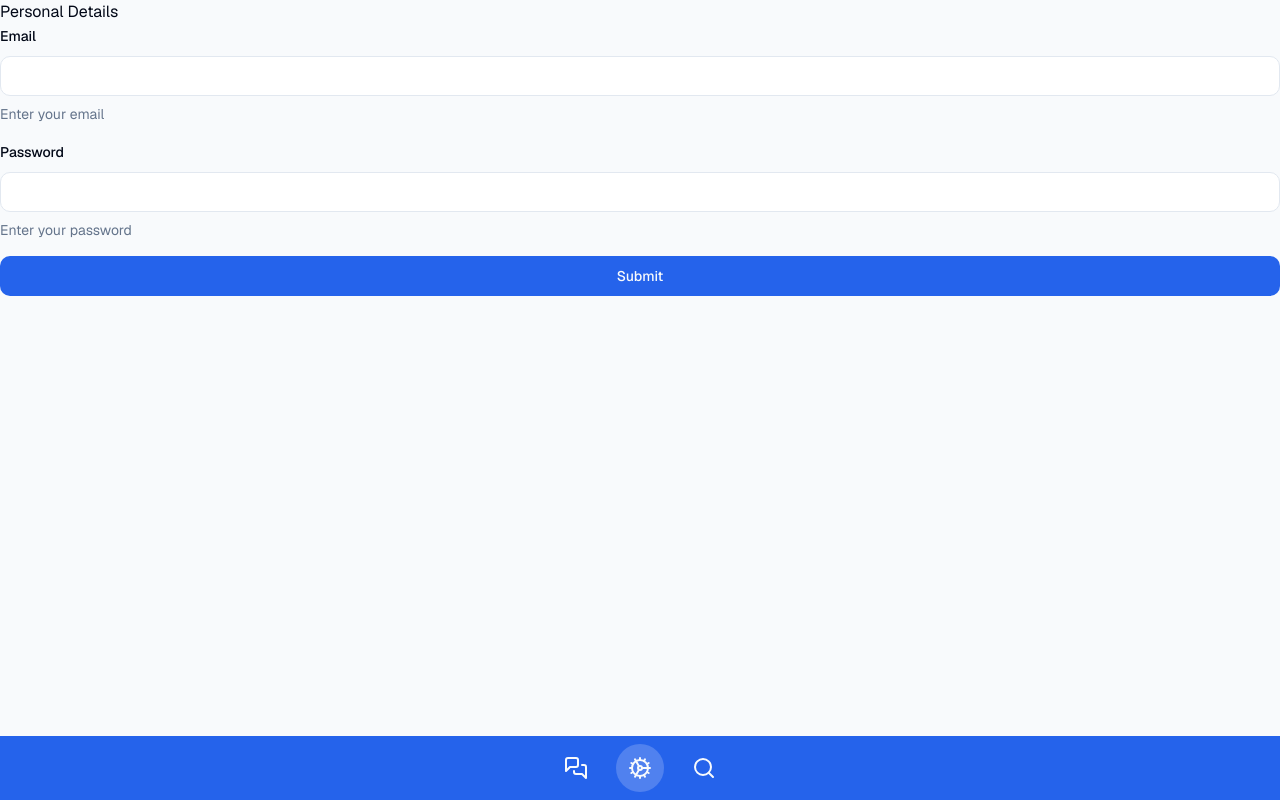
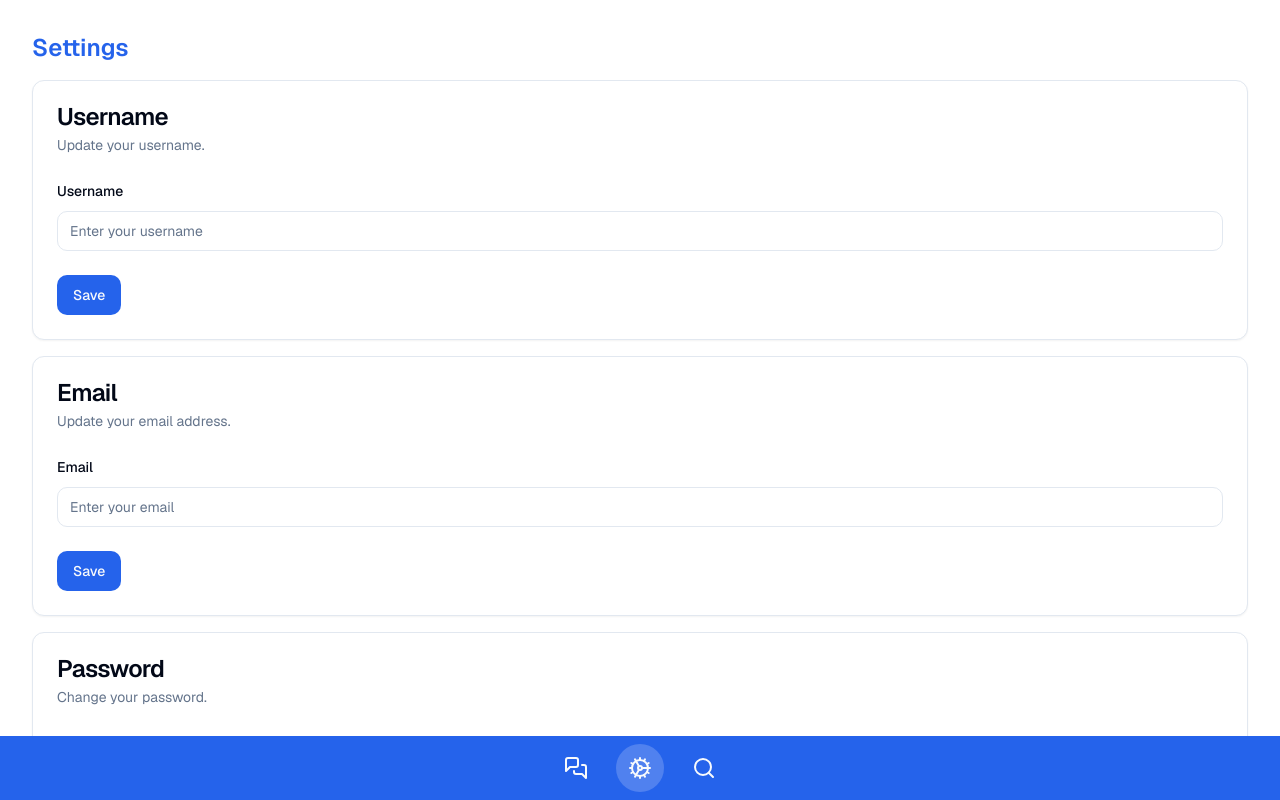
Before and after one commit to utkuonursahin/easy-chat-FE, a Next.js app: page /settings in a window 1280 px wide. Built offline with nearby package versions, Linux system fonts and the light colour scheme.

Commit message:
feat: implement settings ui

```diff
--- a/src/app/(protected)/search/page.tsx
+++ b/src/app/(protected)/search/page.tsx
@@ -4,8 +4,10 @@ import RoomSearchResult from '@/components/RoomSearchResult/RoomSearchResult';
 
 const Page = () => {
     return (
-        <section className="p-10 flex flex-col items-center gap-8">
-            <h2 className="text-2xl">Find Your Friends' Room</h2>
+        <section className="flex flex-col items-center gap-4 p-4">
+            <header className="self-start">
+                <h1 className="text-2xl font-semibold text-primary">Search Room</h1>
+            </header>
             <SearchBar label="Room Id: " />
             <RoomSearchResult />
         </section>
--- a/src/app/(protected)/settings/page.tsx
+++ b/src/app/(protected)/settings/page.tsx
@@ -1,13 +1,13 @@
 import React from 'react';
-import FormEditPersonalDetails from '@/components/FormEditPersonalDetails/FormEditPersonalDetails';
+import PersonalSettings from '@/components/PersonalSettings/PersonalSettings';
 
 const Page = () => {
     return (
-        <section>
-            <div>
-                <h1>Personal Details</h1>
-                <FormEditPersonalDetails />
-            </div>
+        <section className="overflow-y-scroll w-full flex flex-col gap-4 bg-background text-foreground p-4 md:p-6 lg:p-8">
+            <header>
+                <h1 className="text-2xl font-semibold text-primary">Settings</h1>
+            </header>
+            <PersonalSettings />
         </section>
     );
 };
--- a/src/app/(public)/login/page.tsx
+++ b/src/app/(public)/login/page.tsx
@@ -1,11 +1,11 @@
 import React from 'react';
-import FormLogin from '@/components/FormLogin/FormLogin';
+import LoginForm from '@/components/LoginForm/LoginForm';
 
 export default function Login() {
     return (
         <section className="row-start-2 col-start-2 flex flex-col justify-center gap-4">
             <h1 className="text-3xl text-foreground mb-8">Log into your account</h1>
-            <FormLogin />
+            <LoginForm />
             <span className="self-center text-sm flex gap-1">
                 Don't have an account?
                 <a className="underline cursor-pointer">Register</a>or
--- a/src/components/FormEditPersonalDetails/FormEditPersonalDetails.tsx
+++ /dev/null
@@ -1,59 +0,0 @@
-'use client';
-import React from 'react';
-import { Input } from '@/components/ui/input';
-import { Button } from '@/components/ui/button';
-import { useForm } from 'react-hook-form';
-import * as Form from '@/components/ui/form';
-import { z } from 'zod';
-import { zodResolver } from '@hookform/resolvers/zod';
-import { useAtom } from 'jotai';
-import { userAtom } from '@/stores/stores';
-import { formEditPersonalDetailsSchema } from '@/components/FormEditPersonalDetails/FormEditPersonalDetailsSchema';
-
-const FormEditPersonalDetails = () => {
-    const [user, setUser] = useAtom(userAtom);
-    const form = useForm<z.infer<typeof formEditPersonalDetailsSchema>>({
-        resolver: zodResolver(formEditPersonalDetailsSchema),
-        defaultValues: { email: user.email, oldPassword: '' }
-    });
-
-    const onSubmit = async function (values: z.infer<typeof formEditPersonalDetailsSchema>) {};
-
-    return (
-        <Form.Form {...form}>
-            <form onSubmit={form.handleSubmit(onSubmit)} className="flex flex-col gap-4">
-                <Form.FormField
-                    control={form.control}
-                    name="email"
-                    render={({ field }) => (
-                        <Form.FormItem>
-                            <Form.FormLabel>Email</Form.FormLabel>
-                            <Form.FormControl>
-                                <Input value={field.value} />
-                            </Form.FormControl>
-                            <Form.FormDescription>Enter your email</Form.FormDescription>
-                            <Form.FormMessage />
-                        </Form.FormItem>
-                    )}
-                />
-                <Form.FormField
-                    control={form.control}
-                    name="oldPassword"
-                    render={({ field }) => (
-                        <Form.FormItem>
-                            <Form.FormLabel>Password</Form.FormLabel>
-                            <Form.FormControl>
-                                <Input type="password" {...field} />
-                            </Form.FormControl>
-                            <Form.FormDescription>Enter your password</Form.FormDescription>
-                            <Form.FormMessage />
-                        </Form.FormItem>
-                    )}
-                />
-                <Button type="submit">Submit</Button>
-            </form>
-        </Form.Form>
-    );
-};
-
-export default FormEditPersonalDetails;
--- a/src/components/FormEditPersonalDetails/FormEditPersonalDetailsSchema.ts
+++ /dev/null
@@ -1,15 +0,0 @@
-import {z} from 'zod';
-
-export const formEditPersonalDetailsSchema = z.object({
-    username: z.string(),
-    oldPassword: z.string().min(8, {
-        message: 'Password must be at least 8 characters.'
-    }),
-    newPassword: z.string().min(8, {
-        message: 'Password must be at least 8 characters.'
-    }),
-    confirmPassword: z.string().min(8, {
-        message: 'Password must be at least 8 characters.'
-    }),
-    email: z.string().email("Invalid email address")
-});
--- a/src/components/FormLogin/FormLoginSchema.ts
+++ /dev/null
@@ -1,8 +0,0 @@
-import {z} from 'zod';
-
-export const formLoginSchema = z.object({
-    email: z.string().email("Invalid email address."),
-    password: z.string().min(8, {
-        message: 'Password must be at least 8 characters.'
-    })
-});
--- a/src/components/FormLogin/FormLogin.tsx
+++ b/src/components/LoginForm/LoginForm.tsx
@@ -8,7 +8,7 @@ import * as Form from '@/components/ui/form';
 import { Button } from '@/components/ui/button';
 import { Input } from '@/components/ui/input';
 import { GenericResponse } from '@/dto/GenericResponse';
-import { formLoginSchema } from '@/components/FormLogin/FormLoginSchema';
+import { loginFormSchema } from '@/components/LoginForm/LoginFormSchema';
 import { useRouter } from 'next/navigation';
 import { UserDto } from '@/dto/UserDto';
 import { userAtom } from '@/stores/stores';
@@ -16,16 +16,16 @@ import { useSetAtom } from 'jotai';
 import { useHttp } from '@/hooks/useHttp';
 import { toast } from 'sonner';
 
-export default function FormLogin() {
-    const form = useForm<z.infer<typeof formLoginSchema>>({
-        resolver: zodResolver(formLoginSchema),
+export default function LoginForm() {
+    const form = useForm<z.infer<typeof loginFormSchema>>({
+        resolver: zodResolver(loginFormSchema),
         defaultValues: { email: '', password: '' }
     });
     const router = useRouter();
     const setUserAtom = useSetAtom(userAtom);
     const httpClient = useHttp();
 
-    const onSubmit = async function (values: z.infer<typeof formLoginSchema>) {
+    const onSubmit = async function (values: z.infer<typeof loginFormSchema>) {
         const { data: user, statusCode }: GenericResponse<UserDto> = await httpClient
             .setBody(JSON.stringify(values))
             .post('http://localhost:8080/api/auth/login');
--- /dev/null
+++ b/src/components/LoginForm/LoginFormSchema.ts
@@ -0,0 +1,8 @@
+import { z } from 'zod';
+
+export const loginFormSchema = z.object({
+    email: z.string().email('Invalid email address.'),
+    password: z.string().min(8, {
+        message: 'Password must be at least 8 characters.'
+    })
+});
--- /dev/null
+++ b/src/components/PersonalSettings/PersonalSettings.tsx
@@ -0,0 +1,74 @@
+import React from 'react';
+import { Card, CardContent, CardDescription, CardFooter, CardHeader, CardTitle } from '@/components/ui/card';
+import { Label } from '@/components/ui/label';
+import { Input } from '@/components/ui/input';
+import { Button } from '@/components/ui/button';
+
+const PersonalSettings = () => {
+    return (
+        <div className="grid gap-4">
+            <Card>
+                <CardHeader>
+                    <CardTitle>Username</CardTitle>
+                    <CardDescription>Update your username.</CardDescription>
+                </CardHeader>
+                <CardContent>
+                    <div className="space-y-2">
+                        <Label htmlFor="username">Username</Label>
+                        <Input id="username" placeholder="Enter your username" />
+                    </div>
+                </CardContent>
+                <CardFooter>
+                    <Button>Save</Button>
+                </CardFooter>
+            </Card>
+            <Card>
+                <CardHeader>
+                    <CardTitle>Email</CardTitle>
+                    <CardDescription>Update your email address.</CardDescription>
+                </CardHeader>
+                <CardContent>
+                    <div className="space-y-2">
+                        <Label htmlFor="email">Email</Label>
+                        <Input id="email" type="email" placeholder="Enter your email" />
+                    </div>
+                </CardContent>
+                <CardFooter>
+                    <Button>Save</Button>
+                </CardFooter>
+            </Card>
+            <Card>
+                <CardHeader>
+                    <CardTitle>Password</CardTitle>
+                    <CardDescription>Change your password.</CardDescription>
+                </CardHeader>
+                <CardContent>
+                    <div className="space-y-2">
+                        <Label htmlFor="old-password">Old Password</Label>
+                        <Input id="old-password" type="password" placeholder="Enter old password" />
+                    </div>
+                    <div className="grid grid-cols-2 gap-4">
+                        <div className="space-y-2">
+                            <Label htmlFor="new-password">New Password</Label>
+                            <Input id="new-password" type="password" placeholder="Enter new password" />
+                        </div>
+                        <div className="space-y-2">
+                            <Label htmlFor="confirm-password">Confirm Password</Label>
+                            <Input id="confirm-password" type="password" placeholder="Confirm new password" />
+                        </div>
+                    </div>
+                </CardContent>
+                <CardFooter>
+                    <Button>Save</Button>
+                </CardFooter>
+            </Card>
+            <div>
+                <Button variant="outline" className="w-full">
+                    Logout
+                </Button>
+            </div>
+        </div>
+    );
+};
+
+export default PersonalSettings;
--- a/src/components/Room/RoomPreview/RoomPreview.tsx
+++ b/src/components/Room/RoomPreview/RoomPreview.tsx
@@ -8,7 +8,6 @@ import { chatRoomsAtom } from '@/stores/stores';
 import { useRouter } from 'next/navigation';
 import { motion } from 'framer-motion';
 import { useHttp } from '@/hooks/useHttp';
-import { Separator } from '@/components/ui/separator';
 
 type ChatRoomCardContainerProps = {
     chatRoomsData: ChatRoomDto[];
@@ -42,7 +41,7 @@ export default function RoomPreview({ chatRoomsData }: ChatRoomCardContainerProp
     };
 
     return (
-        <ul onClick={onRoomClick} className="flex flex-col">
+        <ul onClick={onRoomClick} className="flex flex-col gap-2">
             {chatRooms.map((room, index) => (
                 <li key={room.id}>
                     <motion.div
@@ -53,7 +52,6 @@ export default function RoomPreview({ chatRoomsData }: ChatRoomCardContainerProp
                     >
                         <RoomPreviewCard data={room} />
                     </motion.div>
-                    <Separator />
                 </li>
             ))}
         </ul>
--- a/src/components/Room/RoomPreview/RoomPreviewCard.tsx
+++ b/src/components/Room/RoomPreview/RoomPreviewCard.tsx
@@ -5,10 +5,7 @@ import { Button } from '@/components/ui/button';
 
 export default function RoomPreviewCard({ data }: { data: ChatRoomDto }) {
     return (
-        <Card
-            className="room-card rounded-none border-none flex flex-col gap-4 px-4 py-6"
-            data-room-id={data.id}
-        >
+        <Card className="room-card border-none flex flex-col gap-4 px-4 py-6" data-room-id={data.id}>
             <CardHeader className="flex flex-row gap-2 justify-between items-center p-0">
                 <CardTitle className="font-normal text-xl text-primary p-0">{data.name}</CardTitle>
                 <CardDescription className="text-primary !mt-0 w-fit flex gap-2">
```
Also changed, not shown: src/app/(protected)/chatrooms/page.tsx (+6 -2 lines).
